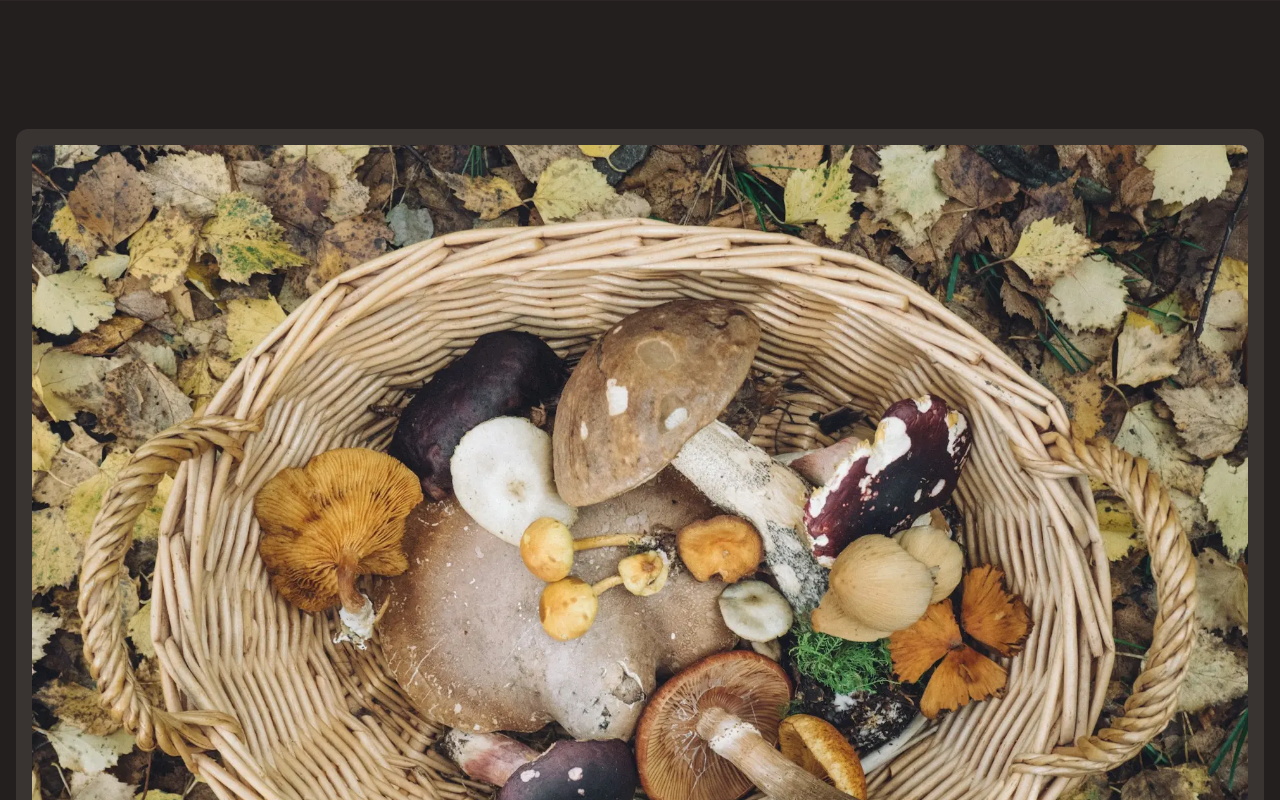
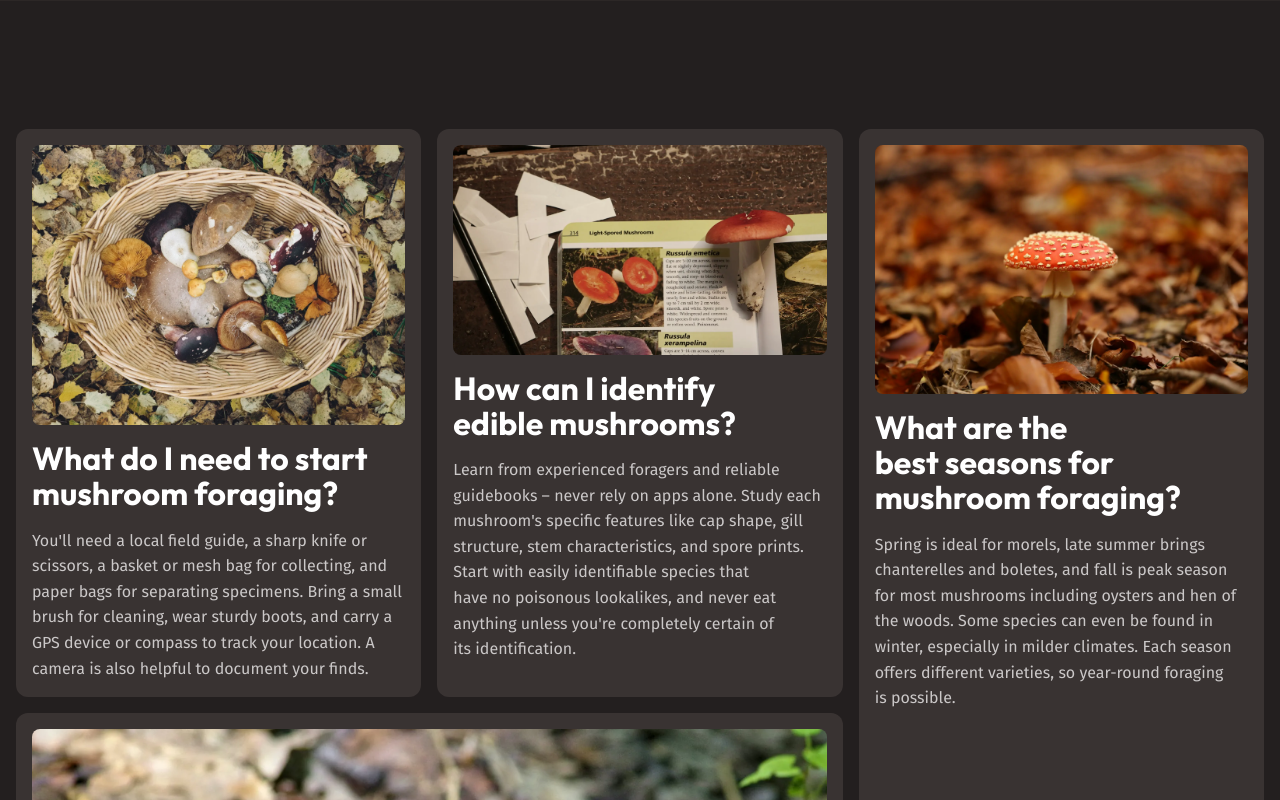
Before and after one commit to AxelSyamodra/professional-CSS-course-project, a plain HTML site: page mushroom-guide.html in a window 1280 px wide. Shown: the part 2760-3560 px from the top of the page. Drawn offline with Linux system fonts and the light colour scheme.

Commit message:
Start working on the second grid layout
Making the bento grid layout

```diff
--- a/mushroom-guide.html
+++ b/mushroom-guide.html
@@ -418,6 +418,7 @@
       <!-- faq -->
       <section class="background-extra-dark section">
         <div class="wrapper" data-width="wide">
+          <div class="faq-bento">
             <div class="card">
               <img
                 src="assets/start-foraging.webp"
@@ -430,8 +431,8 @@
                 You'll need a local field guide, a sharp knife or scissors, a
                 basket or mesh bag for collecting, and paper bags for separating
                 specimens. Bring a small brush for cleaning, wear sturdy boots,
-              and carry a GPS device or compass to track your location. A camera
-              is also helpful to document your finds.
+                and carry a GPS device or compass to track your location. A
+                camera is also helpful to document your finds.
               </p>
             </div>
             <div class="card">
@@ -443,10 +444,10 @@
               <p>
                 Learn from experienced foragers and reliable guidebooks – never
                 rely on apps alone. Study each mushroom's specific features like
-              cap shape, gill structure, stem characteristics, and spore prints.
-              Start with easily identifiable species that have no poisonous
-              lookalikes, and never eat anything unless you're completely
-              certain of its identification.
+                cap shape, gill structure, stem characteristics, and spore
+                prints. Start with easily identifiable species that have no
+                poisonous lookalikes, and never eat anything unless you're
+                completely certain of its identification.
               </p>
             </div>
             <div class="card">
@@ -458,10 +459,10 @@
               <p>
                 Look in deciduous forests, especially near oak and maple trees,
                 and in damp, shaded areas. Fallen logs and dead trees are often
-              productive spots. Only forage on public lands where it's allowed,
-              and always check local regulations. Remember to get permission for
-              private property and keep your best locations private to prevent
-              over-harvesting.
+                productive spots. Only forage on public lands where it's
+                allowed, and always check local regulations. Remember to get
+                permission for private property and keep your best locations
+                private to prevent over-harvesting.
               </p>
             </div>
             <div class="card">
@@ -481,6 +482,7 @@
               </p>
             </div>
           </div>
+        </div>
       </section>
     </main>
     <footer class="site-footer">
--- a/style.css
+++ b/style.css
@@ -504,6 +504,48 @@
     --card-gap: 0.75rem;
   }
 
+  .faq-bento {
+    --card-title-color: var(--text-high-contrast);
+
+    display: grid;
+    gap: 1rem;
+    grid-template-areas:
+      "card-one"
+      "card-two"
+      "card-three"
+      "card-four";
+
+    @media (width > 600px) {
+      grid-template-columns: repeat(2, 1fr);
+      grid-template-areas:
+        "card-one card-two"
+        "card-three card-four";
+    }
+
+    @media (width > 900px) {
+      grid-template-columns: repeat(3, 1fr);
+      grid-template-areas:
+        "card-one   card-two   card-four"
+        "card-three card-three card-four";
+    }
+
+    :nth-child(1) {
+      grid-area: card-one;
+    }
+
+    :nth-child(2) {
+      grid-area: card-two;
+    }
+
+    :nth-child(3) {
+      grid-area: card-three;
+    }
+
+    :nth-child(4) {
+      grid-area: card-four;
+    }
+  }
+
   .card {
     /* inherit property from .mushroom-guide */
     display: flex;
```
Lines whose indentation alone changed are shown as unchanged.
